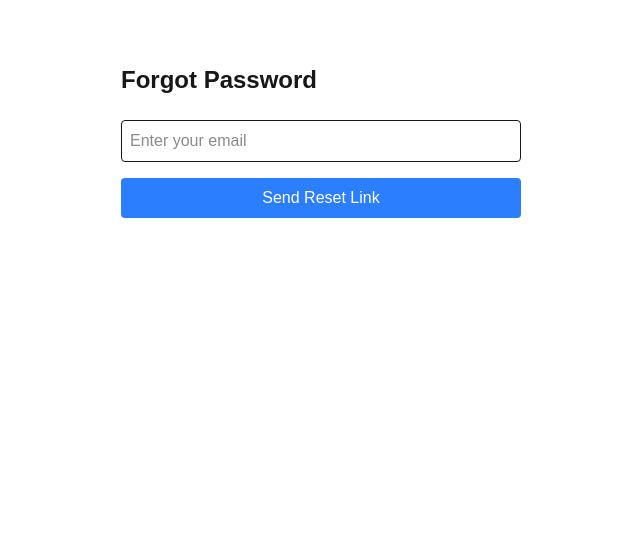
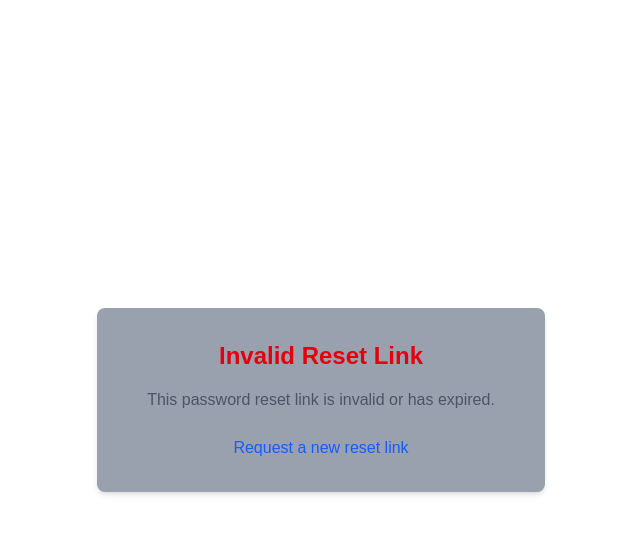
Before and after one commit to Bishuthapa/Blogs, a Next.js app: page /reset-password in a window 1280 px wide. Shown: the top 534 px of the page, without its empty margins (319-959 px from the left). Built offline with nearby package versions, Linux system fonts and the light colour scheme.

Commit message:
add the reset password feature

```diff
--- a/app/reset-password/page.tsx
+++ b/app/reset-password/page.tsx
@@ -1,53 +1,152 @@
 "use client";
 
-import { useState } from "react";
+import { useState, useEffect, Suspense } from "react";
+import { useRouter, useSearchParams } from "next/navigation";
 import axios from "axios";
-import { toast } from "react-hot-toast";
+import toast from "react-hot-toast";
+import Link from "next/link";
 
-export default function ForgotPassword() {
-    const [email, setEmail] = useState("");
+function ResetPasswordForm() {
+    const router = useRouter();
+    const searchParams = useSearchParams();
+    const token = searchParams.get("token");
+
+    const [password, setPassword] = useState("");
+    const [confirmPassword, setConfirmPassword] = useState("");
     const [loading, setLoading] = useState(false);
+
+    useEffect(() => {
+        if (!token) {
+            toast.error("Invalid reset link");
+        }
+    }, [token]);
 
     const handleSubmit = async (e: React.FormEvent) => {
         e.preventDefault();
+
+        if (password !== confirmPassword) {
+            toast.error("Passwords don't match");
+            return;
+        }
+
+        if (password.length < 8) {
+            toast.error("Password must be at least 8 characters");
+            return;
+        }
+
         setLoading(true);
 
         try {
+            console.log("Resetting password with token:", token);
+
             const res = await axios.post("/api/auth/users/login", {
-                action: "forgot-password",
-                email
+                action: "reset-password",
+                token,
+                password,
+                confirmPassword,
             });
-            toast.success(res.data.message);
-            setEmail("");
+
+            console.log("Reset response:", res.data);
+
+            toast.success(res.data.message || "Password reset successfully!");
+
+            setTimeout(() => {
+                router.push("/login");
+            }, 2000);
         } catch (error) {
+            console.error("Reset password error:", error);
+
             if (axios.isAxiosError(error)) {
-                toast.error(error.response?.data?.message || "Something went wrong");
+                console.error("Error response:", error.response?.data);
+                toast.error(error.response?.data?.message || "Reset failed");
+            } else {
+                toast.error("An unexpected error occurred");
             }
         } finally {
             setLoading(false);
         }
     };
 
+    if (!token) {
         return (
-        <div className="max-w-md mx-auto mt-10 p-6">
-            <h1 className="text-2xl font-bold mb-6">Forgot Password</h1>
-            <form onSubmit={handleSubmit}>
+            <div className="min-h-screen flex items-center justify-center">
+                <div className="max-w-md w-full bg-gray-400 rounded-lg shadow-md p-8 text-center">
+                    <h1 className="text-2xl font-bold text-red-600 mb-4">Invalid Reset Link</h1>
+                    <p className="text-gray-600 mb-6">This password reset link is invalid or has expired.</p>
+                    <Link
+                        href="/forgot-password"
+                        className="text-blue-600 hover:text-blue-800 hover:underline font-medium"
+                    >
+                        Request a new reset link
+                    </Link>
+                </div>
+            </div>
+        );
+    }
+
+    return (
+        <div className="min-h-screen flex items-center justify-center ">
+            <div className="max-w-md w-full bg-gray-500 rounded-lg shadow-md p-8">
+                <h1 className="text-3xl font-bold text-center mb-4">Reset Password</h1>
+                <p className="text-white text-center mb-8">
+                    Enter your new password
+                </p>
+
+                <form onSubmit={handleSubmit} className="space-y-6">
+                    <div>
                         <input
-                    type="email"
-                    placeholder="Enter your email"
-                    value={email}
-                    onChange={(e) => setEmail(e.target.value)}
-                    className="w-full p-2 border rounded mb-4"
+                            type="password"
+                            placeholder="New Password"
+                            value={password}
+                            onChange={(e) => setPassword(e.target.value)}
+                            className="w-full px-4 py-2 border border-gray-300 rounded-lg focus:ring-2 focus:ring-blue-500 focus:border-transparent"
+                            minLength={8}
                             required
                         />
+                        <p className="text-xs text-gray-500 mt-1">At least 8 characters</p>
+                    </div>
+
+                    <div>
+                        <input
+                            type="password"
+                            placeholder="Confirm Password"
+                            value={confirmPassword}
+                            onChange={(e) => setConfirmPassword(e.target.value)}
+                            className="w-full px-4 py-2 border border-gray-300 rounded-lg focus:ring-2 focus:ring-blue-500 focus:border-transparent"
+                            required
+                        />
+                    </div>
+
                     <button
                         type="submit"
                         disabled={loading}
-                    className="w-full bg-blue-500 text-white p-2 rounded disabled:opacity-50"
+                        className="w-full bg-blue-600 text-white py-2 px-4 rounded-lg hover:bg-blue-700 disabled:opacity-50 disabled:cursor-not-allowed transition-colors font-medium"
                     >
-                    {loading ? "Sending..." : "Send Reset Link"}
+                        {loading ? "Resetting..." : "Reset Password"}
                     </button>
                 </form>
+
+                <div className="mt-6 text-center">
+                    <Link
+                        href="/login"
+                        className="text-sm text-white hover:text-white hover:underline"
+                    >
+                        Back to Login
+                    </Link>
+                </div>
+            </div>
         </div>
     );
 }
+
+export default function ResetPassword() {
+    return (
+        <Suspense fallback={
+            <div className="min-h-screen flex items-center justify-center">
+                <div>Loading...</div>
+            </div>
+        }>
+            <ResetPasswordForm />
+        </Suspense>
+    );
+}
```
Lines whose indentation alone changed are shown as unchanged.
